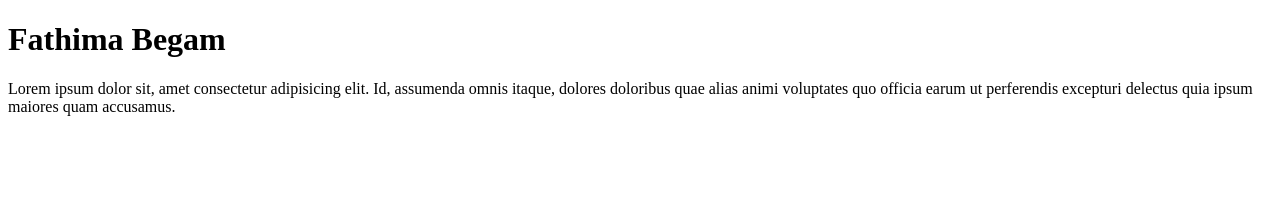
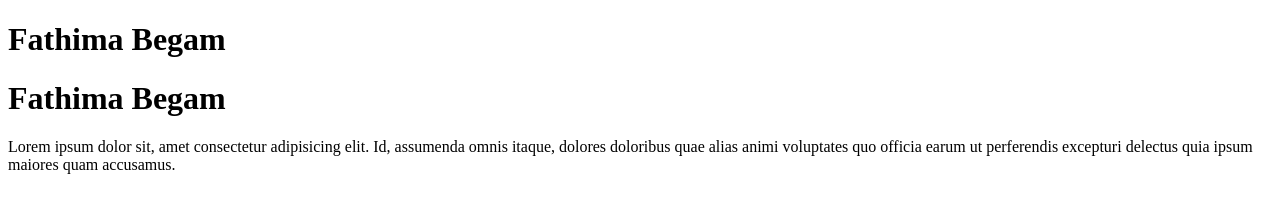
Before and after one commit to fathimabegam786/html-practices, a plain HTML site: page index.html in a window 1280 px wide. Drawn offline with Linux system fonts and the light colour scheme.

Commit message:
second  commit

```diff
--- a/index.html
+++ b/index.html
@@ -6,7 +6,7 @@
     <title>Document</title>
 </head>
 <body>
-    <h1>Fathima Begam</h1>
+    <h1>Fathima Begam</h1> <h1>Fathima Begam</h1>
     <p>
         Lorem ipsum dolor sit, amet consectetur adipisicing elit. Id, assumenda omnis itaque, dolores doloribus quae alias animi voluptates quo officia earum ut perferendis excepturi delectus quia ipsum maiores quam accusamus.
     </p>
```
